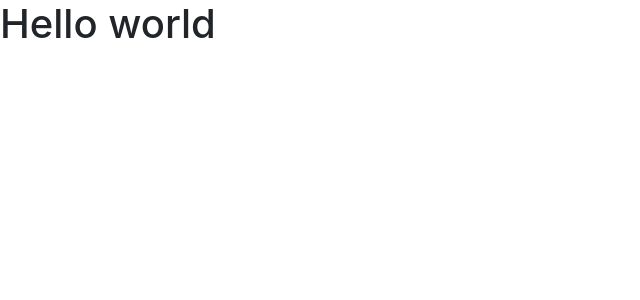
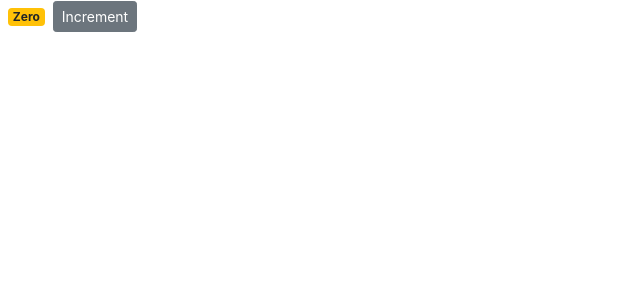
Before and after one commit to hvehmanen/react-crash-course, a React (Create React App) app in the folder counter-app/: page / in a window 1280 px wide. Shown: the top 300 px of the page, without its empty margins (0-640 px from the left). Built offline with nearby package versions, Linux system fonts and the light colour scheme.

Commit message:
Counter implementation with event handler binding using a constructor.

```diff
--- a/counter-app/src/components/counter.jsx
+++ b/counter-app/src/components/counter.jsx
@@ -1,8 +1,42 @@
 import React, { Component } from "react";
 
 class Counter extends Component {
+  state = {
+    count: 0
+  };
+
+  constructor() {
+    super();
+    this.handleIncrement = this.handleIncrement.bind(this);
+  }
+
+  handleIncrement() {
+    console.log("Increment clicked", this);
+  }
+
   render() {
-    return <h1>Hello world</h1>;
+    return (
+      <div>
+        <span className={this.getBadgeClasses()}>{this.formatCount()}</span>
+        <button
+          onClick={this.handleIncrement}
+          className="btn btn-secondary btn-sm"
+        >
+          Increment
+        </button>
+      </div>
+    );
+  }
+
+  getBadgeClasses() {
+    let classes = "badge m-2 badge-";
+    classes += this.state.count === 0 ? "warning" : "primary";
+    return classes;
+  }
+
+  formatCount() {
+    const { count } = this.state;
+    return count === 0 ? "Zero" : count;
   }
 }
 
```
